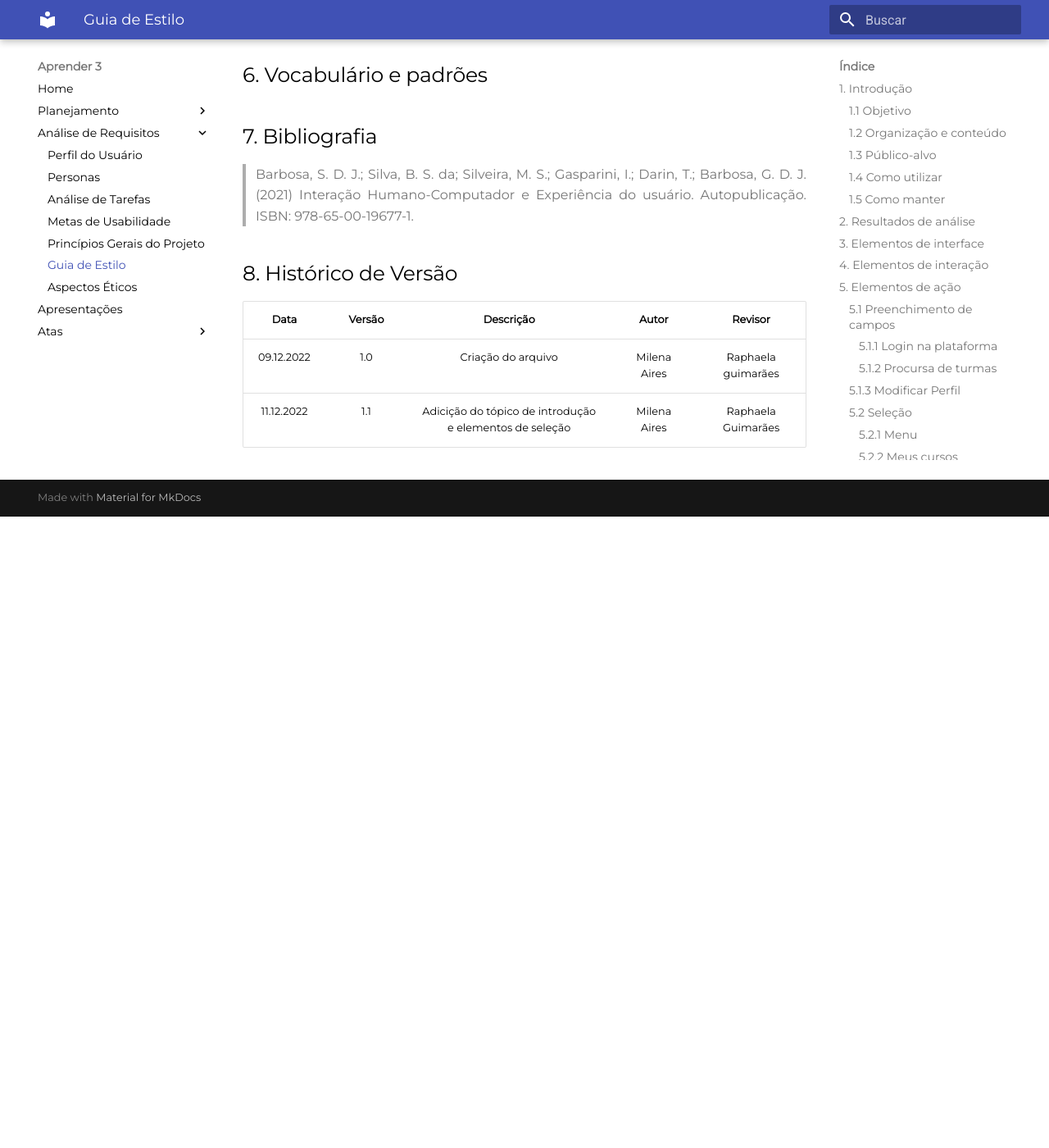
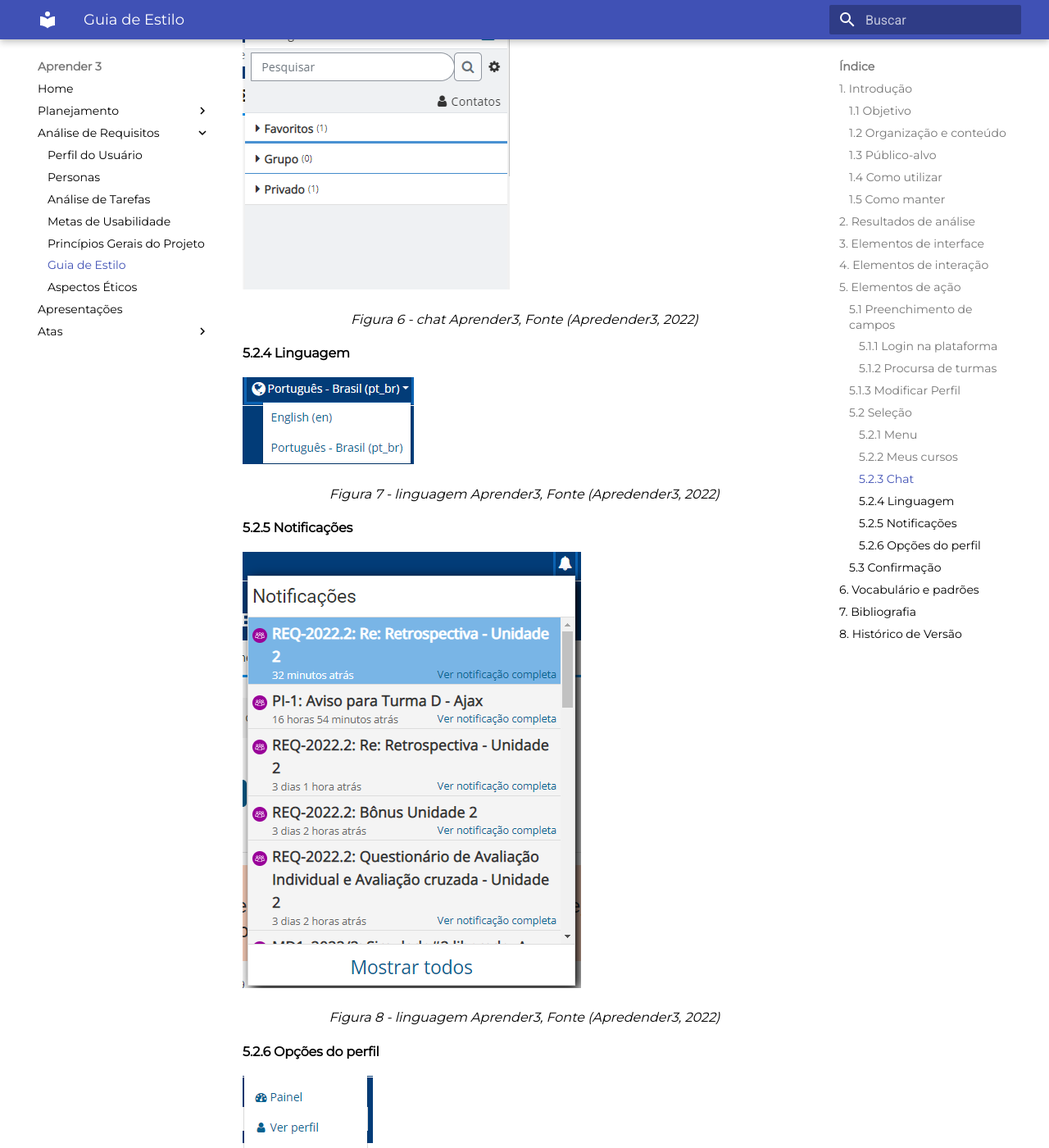
Before and after one commit to mdsreq-fga-unb/2022.2-Aprender3, an MkDocs documentation site: the page built from docs/analise_de_requisitos/guia_de_estilo.md, in a window 1280 px wide and 1400 px high, scrolled down 3734 px. Shown: the whole window at 82% size. Built offline with MkDocs 1.6.1 and Material for MkDocs 9.7.7, drawn with Linux system fonts in a browser that asks for light colours; before the commit the page ends 4364 px from its top, so only the background shows below that; some of the changed text lies outside the part shown.

Commit message:
Update guia_de_estilo.md

```diff
--- a/docs/analise_de_requisitos/guia_de_estilo.md
+++ b/docs/analise_de_requisitos/guia_de_estilo.md
@@ -71,6 +71,29 @@
 
  <figcaption align="center">Figura 5 - menu de cursos Aprender3, Fonte (Apredender3, 2022)</figcaption>
 
+#### 5.2.3 Chat
+
+  ![ho](../images/chat_selecao.png)
+
+ <figcaption align="center">Figura 6 - chat Aprender3, Fonte (Apredender3, 2022)</figcaption>
+
+#### 5.2.4 Linguagem
+
+ ![ho](../images/linguagem_selecao.png)
+
+ <figcaption align="center">Figura 7 - linguagem Aprender3, Fonte (Apredender3, 2022)</figcaption>
+
+#### 5.2.5 Notificações
+
+ ![ho](../images/notificacoes_selecao.png)
+
+ <figcaption align="center">Figura 8 - linguagem Aprender3, Fonte (Apredender3, 2022)</figcaption>
+
+#### 5.2.6 Opções do perfil
+
+ ![ho](../images/opcoesperfil_selecao.png)
+
+ <figcaption align="center">Figura 9 - linguagem Aprender3, Fonte (Apredender3, 2022)</figcaption>
 
 
 ### 5.3 Confirmação
```
